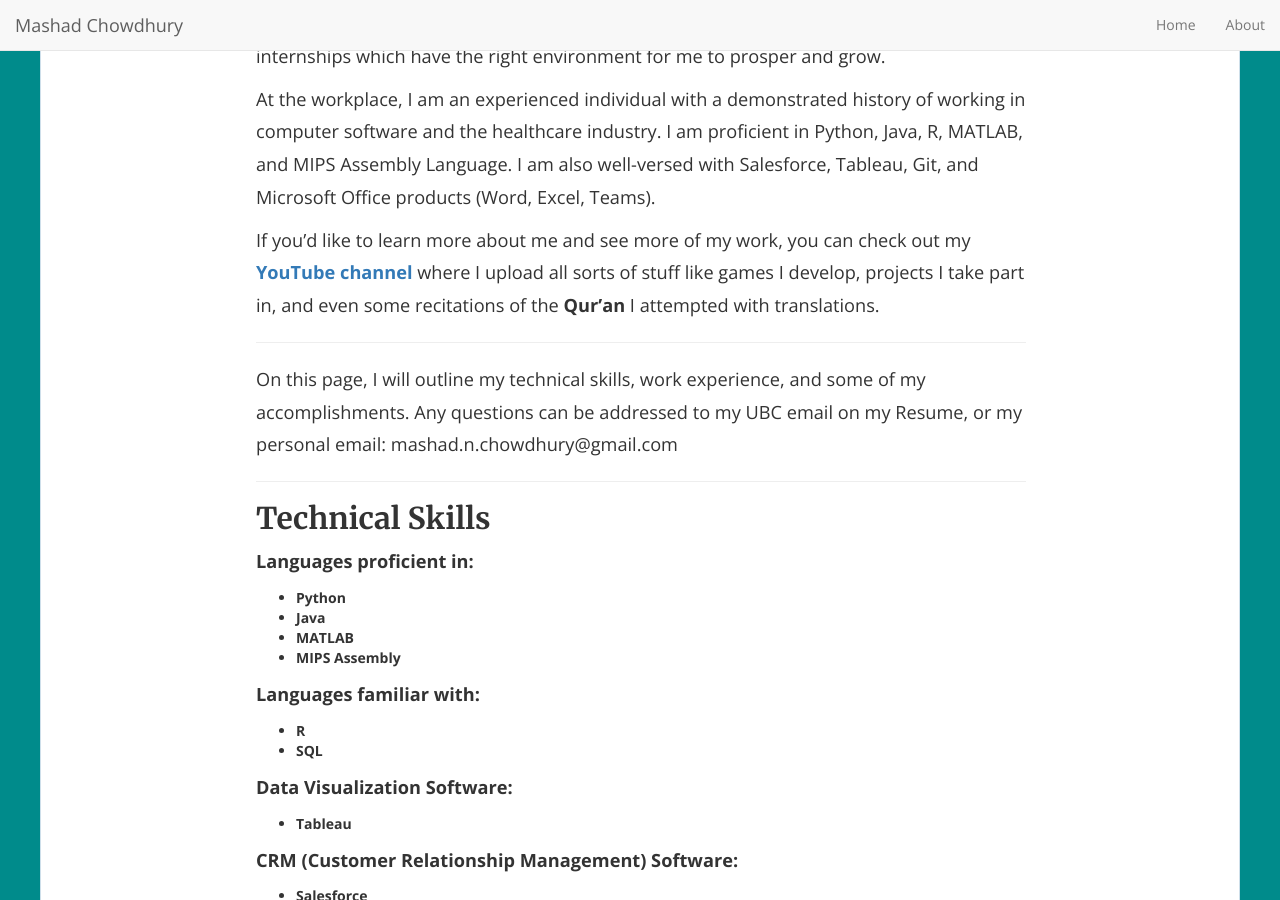
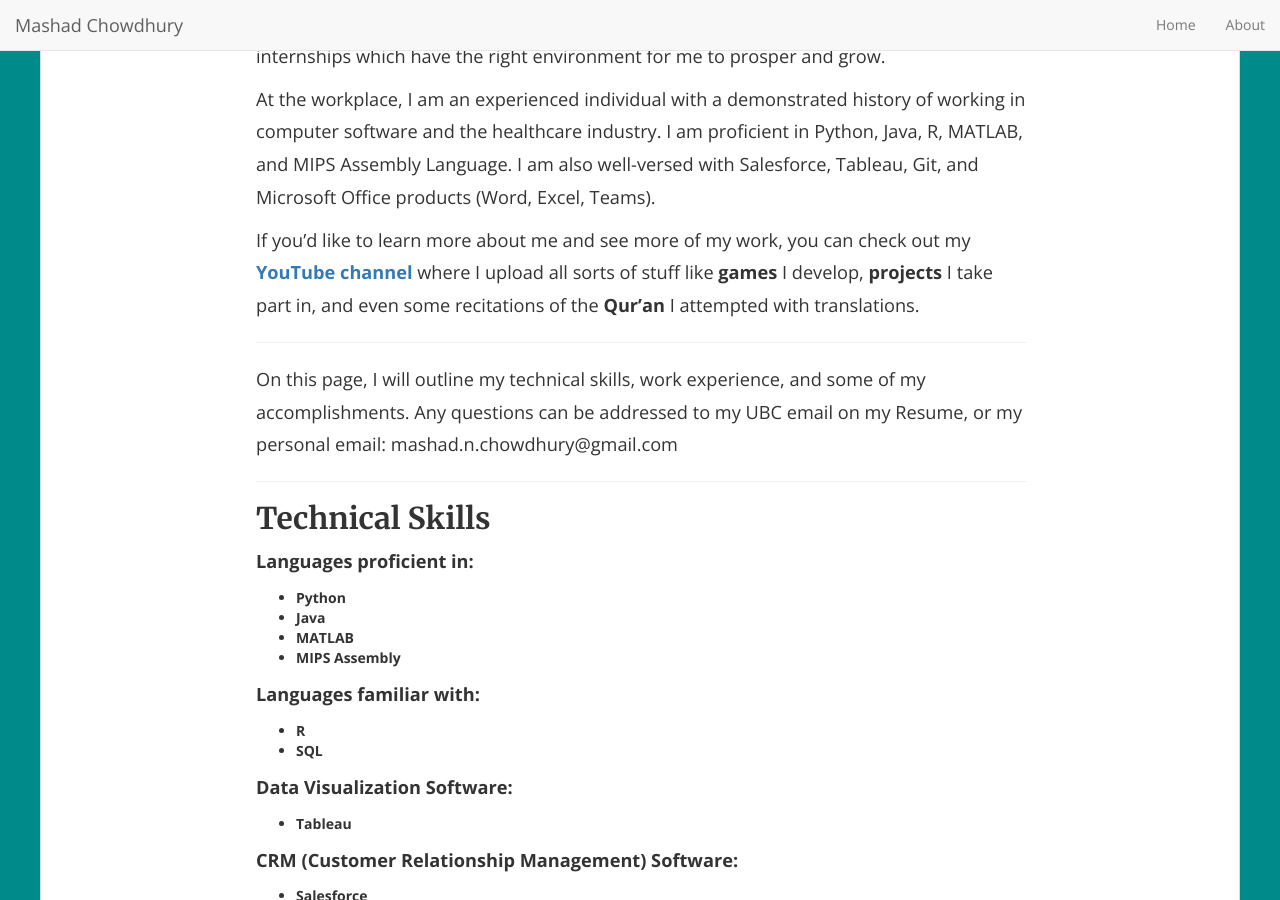
Before and after one commit to mashadchowdhury/mashadchowdhury.github.io, a Jekyll site: the page built from _pages/about.md, in a window 1280 px wide and 900 px high, scrolled down 745 px. Built offline with Jekyll 4.4.1, drawn with Linux system fonts in a browser that asks for light colours; nearby versions of some CDN libraries; part of the change alters nothing that is shown; some of the changed text lies outside the part shown.

```diff
--- a/_pages/about.md
+++ b/_pages/about.md
@@ -17,7 +17,7 @@ Hi! Welcome to my page. My name is Mashad and I am a 3rd year **CS** & **Math**
 
 At the workplace, I am an experienced individual with a demonstrated history of working in computer software and the healthcare industry. I am proficient in Python, Java, R, MATLAB, and MIPS Assembly Language. I am also well-versed with Salesforce, Tableau, Git, and Microsoft Office products (Word, Excel, Teams).
 
-If you'd like to learn more about me and see more of my work, you can check out my [**YouTube channel**](https://www.youtube.com/channel/UC_imT3eyv2QNsfHjitBHcew) where I upload all sorts of stuff like games I develop, projects I take part in, and even some recitations of the **Qur'an** I attempted with translations.
+If you'd like to learn more about me and see more of my work, you can check out my [**YouTube channel**](https://www.youtube.com/channel/UC_imT3eyv2QNsfHjitBHcew) where I upload all sorts of stuff like **games** I develop, **projects** I take part in, and even some recitations of the **Qur'an** I attempted with translations.
 
 ---
 
@@ -102,10 +102,6 @@ See **Home** page or click [here](https://mashadchowdhury.github.io/).
 
 ## Languages
 
-||
-|:----------------|:---------------------|
-| English       | Fluent |
-|||
-| French         | Advanced  |
-|||
-| Bengali           | Native |
+English
+
+French
```
